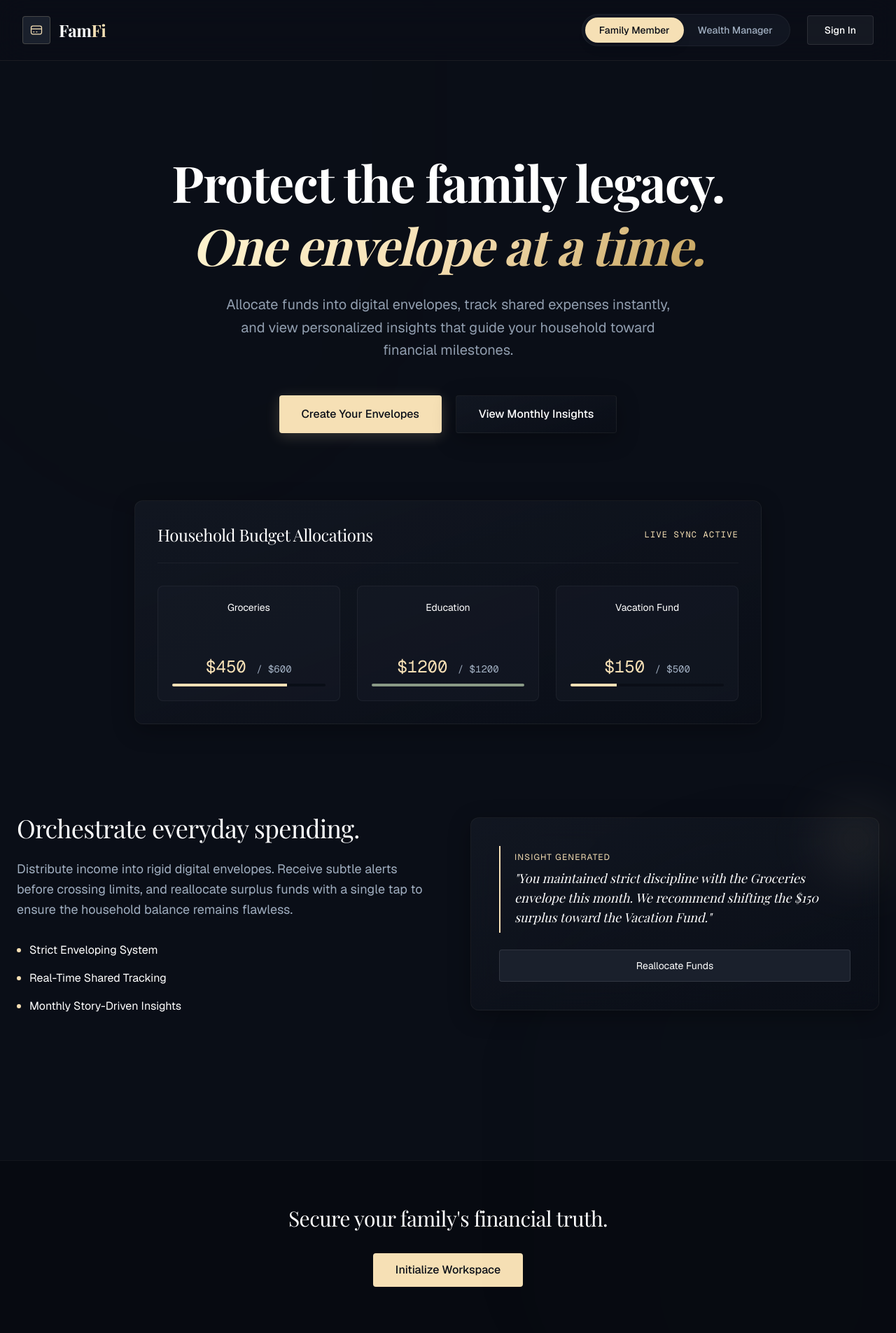
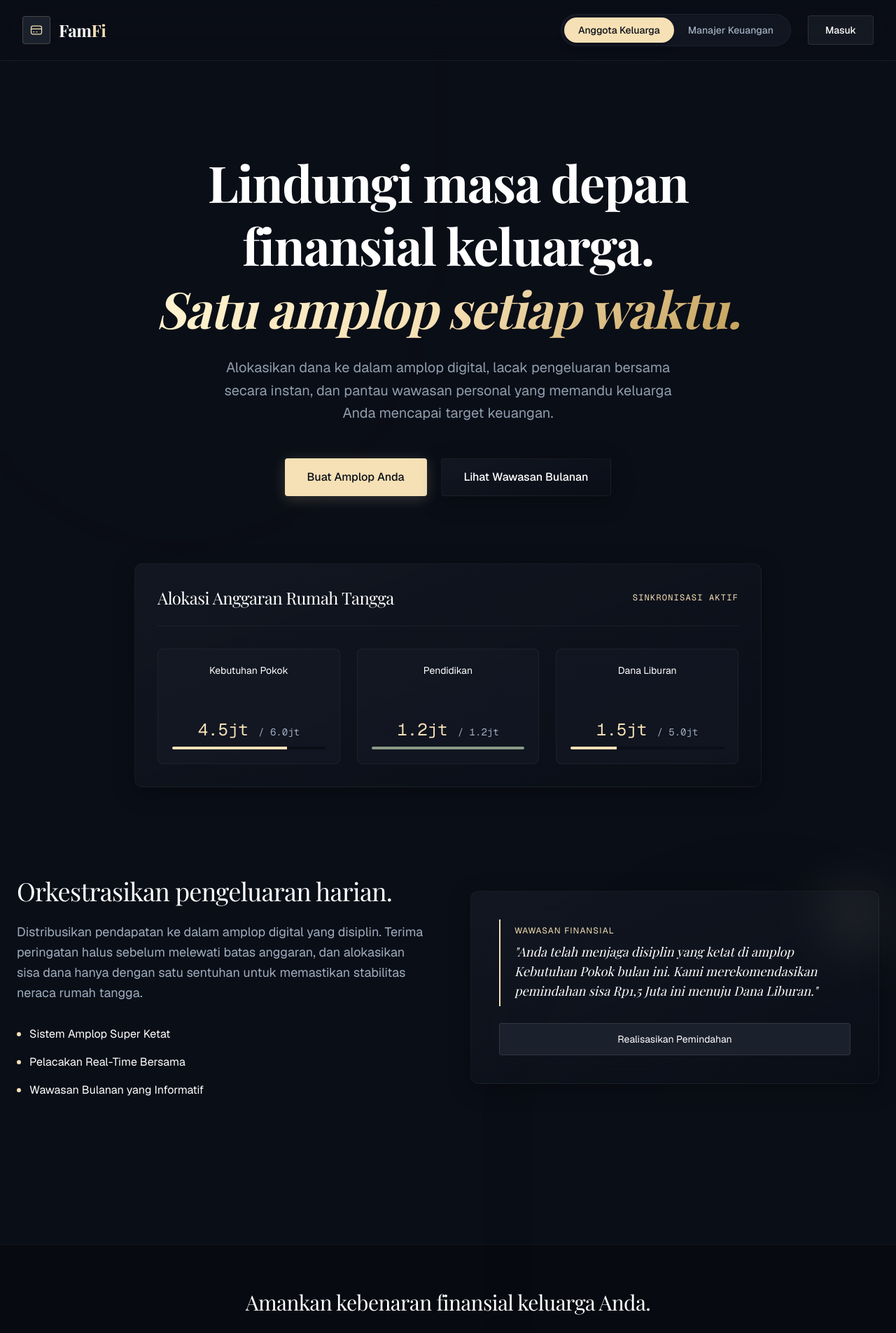
Before and after one commit to Rkmlr/Project-Vibe-Coding, a Next.js app in the folder frontend-next/: page / in a window 1280 px wide. Shown: the top 1905 px of the page at 70% size. Built offline with nearby package versions, Linux system fonts and the light colour scheme; a web font is replaced by a local one.

Commit message:
feat: Translate landing page to Indonesian

```diff
--- a/frontend-next/src/app/layout.js
+++ b/frontend-next/src/app/layout.js
@@ -17,14 +17,14 @@ const playfair = Playfair_Display({
 });
 
 export const metadata = {
-  title: "Create Next App",
-  description: "Generated by create next app",
+  title: "FamFi - Pelacak Keuangan Keluarga",
+  description: "Aplikasi modern untuk mengelola arus kas keluarga dengan aman dan efisien.",
 };
 
 export default function RootLayout({ children }) {
   return (
     <html
-      lang="en"
+      lang="id"
       className={`${geistSans.variable} ${geistMono.variable} ${playfair.variable} h-full antialiased`}
     >
       <body className="min-h-full flex flex-col">{children}</body>
--- a/frontend-next/src/app/page.js
+++ b/frontend-next/src/app/page.js
@@ -31,17 +31,17 @@ export default function Home() {
                 onClick={() => setView("user")}
                 className={`px-5 py-2 rounded-full text-sm font-medium transition-all duration-300 ${view === "user" ? "bg-brand-gold text-brand-midnight shadow-lg" : "text-brand-muted hover:text-white"}`}
               >
-                Family Member
+                Anggota Keluarga
               </button>
               <button
                 onClick={() => setView("admin")}
                 className={`px-5 py-2 rounded-full text-sm font-medium transition-all duration-300 ${view === "admin" ? "bg-brand-gold text-brand-midnight shadow-lg" : "text-brand-muted hover:text-white"}`}
               >
-                Wealth Manager
+                Manajer Keuangan
               </button>
             </div>
             <button className="bg-white/5 hover:bg-white/10 text-white border border-white/10 px-6 py-2.5 rounded text-sm font-medium transition-colors">
-              Sign In
+              Masuk
             </button>
           </div>
         </div>
@@ -52,23 +52,23 @@ export default function Home() {
         <section className="flex flex-col items-center text-center mt-8 animate-fade-in-up">
           <h1 className="font-display text-5xl md:text-7xl font-bold tracking-tight mb-6 text-white max-w-4xl leading-tight">
             {view === "user" ? (
-              <>Protect the family legacy. <br/><span className="text-gold-gradient italic">One envelope at a time.</span></>
+              <>Lindungi masa depan finansial keluarga. <br/><span className="text-gold-gradient italic">Satu amplop setiap waktu.</span></>
             ) : (
-              <>Command the ledger. <br/><span className="text-gold-gradient italic">Absolute financial truth.</span></>
+              <>Kendali penuh atas arus kas. <br/><span className="text-gold-gradient italic">Akurasi finansial mutlak.</span></>
             )}
           </h1>
           <p className="text-lg md:text-xl max-w-2xl mb-12 leading-relaxed opacity-90">
             {view === "user"
-              ? "Allocate funds into digital envelopes, track shared expenses instantly, and view personalized insights that guide your household toward financial milestones."
-              : "Orchestrate your family's cash flow with atomic precision. Connect physical IoT trackers, manage participant roles, and maintain an immutable audit trail."}
+              ? "Alokasikan dana ke dalam amplop digital, lacak pengeluaran bersama secara instan, dan pantau wawasan personal yang memandu keluarga Anda mencapai target keuangan."
+              : "Orkestrasikan arus kas keluarga dengan presisi tinggi. Hubungkan dengan webhook perangkat IoT fisik, kelola akses setiap anggota, dan jaga keamanan log aktivitas yang tidak bisa dimanipulasi."}
           </p>
 
           <div className="flex flex-col sm:flex-row gap-5 mb-24">
             <button className="bg-brand-gold hover:bg-brand-gold-muted text-brand-midnight px-8 py-3.5 rounded font-medium transition-all transform hover:-translate-y-1 shadow-[0_4px_20px_rgba(246,224,181,0.2)]">
-              {view === "user" ? "Create Your Envelopes" : "Configure Family Access"}
+              {view === "user" ? "Buat Amplop Anda" : "Konfigurasi Akses Keluarga"}
             </button>
             <button className="glass-card px-8 py-3.5 rounded font-medium text-white hover:bg-white/5 transition-colors">
-              {view === "user" ? "View Monthly Insights" : "Review Security Logs"}
+              {view === "user" ? "Lihat Wawasan Bulanan" : "Tinjau Log Keamanan"}
             </button>
           </div>
 
@@ -76,23 +76,23 @@ export default function Home() {
           <div className="w-full max-w-4xl h-80 glass-card rounded-xl p-8 relative flex flex-col justify-between overflow-hidden group">
             <div className="flex justify-between items-center border-b border-white/5 pb-6">
               <h3 className="font-display text-2xl text-white">
-                {view === "user" ? "Household Budget Allocations" : "Atomic Ledger Transactions"}
+                {view === "user" ? "Alokasi Anggaran Rumah Tangga" : "Transaksi Ledger Atomik"}
               </h3>
-              <span className="font-mono text-xs text-brand-gold uppercase tracking-widest">Live Sync Active</span>
+              <span className="font-mono text-xs text-brand-gold uppercase tracking-widest">Sinkronisasi Aktif</span>
             </div>
 
             <div className="flex-1 mt-8 grid grid-cols-1 md:grid-cols-3 gap-6">
               {view === "user" ? (
                 <>
                   {[
-                    { label: "Groceries", spent: 450, total: 600 },
-                    { label: "Education", spent: 1200, total: 1200 },
-                    { label: "Vacation Fund", spent: 150, total: 500 }
+                    { label: "Kebutuhan Pokok", spent: 4500000, total: 6000000 },
+                    { label: "Pendidikan", spent: 1200000, total: 1200000 },
+                    { label: "Dana Liburan", spent: 1500000, total: 5000000 }
                   ].map((env, i) => (
                     <div key={i} className="bg-brand-slate/40 border border-white/5 rounded-lg p-5 flex flex-col justify-between transition-colors hover:border-brand-gold/30">
                       <div className="text-sm text-white mb-4">{env.label}</div>
                       <div>
-                        <div className="font-mono text-2xl text-brand-gold mb-2">${env.spent} <span className="text-sm text-brand-muted">/ ${env.total}</span></div>
+                        <div className="font-mono text-xl md:text-2xl text-brand-gold mb-2">{(env.spent / 1000000).toFixed(1)}jt <span className="text-sm text-brand-muted">/ {(env.total / 1000000).toFixed(1)}jt</span></div>
                         <div className="h-1 w-full bg-brand-midnight rounded overflow-hidden">
                           <div className={`h-full ${env.spent === env.total ? 'bg-brand-sage' : 'bg-brand-gold'}`} style={{ width: `${(env.spent/env.total)*100}%` }}></div>
                         </div>
@@ -130,19 +130,19 @@ export default function Home() {
           <div className="grid md:grid-cols-2 gap-16 items-center">
             <div>
               <h2 className="font-display text-4xl text-white mb-6">
-                {view === "user" ? "Orchestrate everyday spending." : "Infrastructure that assumes nothing."}
+                {view === "user" ? "Orkestrasikan pengeluaran harian." : "Infrastruktur tanpa kompromi."}
               </h2>
               <p className="text-lg leading-relaxed mb-8">
                 {view === "user"
-                  ? "Distribute income into rigid digital envelopes. Receive subtle alerts before crossing limits, and reallocate surplus funds with a single tap to ensure the household balance remains flawless."
-                  : "Built on ElysiaJS and Bun, the system enforces pessimistic locking to eradicate race conditions. Connect ESP8266 webhook buttons to log routine expenses instantly without opening a browser."}
+                  ? "Distribusikan pendapatan ke dalam amplop digital yang disiplin. Terima peringatan halus sebelum melewati batas anggaran, dan alokasikan sisa dana hanya dengan satu sentuhan untuk memastikan stabilitas neraca rumah tangga."
+                  : "Dibangun menggunakan ElysiaJS dan Bun, sistem ini menerapkan penguncian pesimis untuk memberantas kondisi balapan (race condition). Hubungkan ke tombol webhook ESP8266 untuk mencatat pengeluaran rutin secara instan tanpa perlu membuka browser."}
               </p>
 
               <ul className="space-y-4">
                 {[
-                  view === "user" ? "Strict Enveloping System" : "Pessimistic Database Locking",
-                  view === "user" ? "Real-Time Shared Tracking" : "Hardware IoT Webhook Integrations",
-                  view === "user" ? "Monthly Story-Driven Insights" : "Immutable Activity Audit Trails"
+                  view === "user" ? "Sistem Amplop Super Ketat" : "Penguncian Database Tingkat Lanjut",
+                  view === "user" ? "Pelacakan Real-Time Bersama" : "Integrasi Perangkat Keras IoT Webhook",
+                  view === "user" ? "Wawasan Bulanan yang Informatif" : "Jejak Audit Aktivitas yang Kekal"
                 ].map((feature, idx) => (
                   <li key={idx} className="flex items-center gap-3">
                     <div className="w-1.5 h-1.5 rounded-full bg-brand-gold"></div>
@@ -157,21 +157,21 @@ export default function Home() {
               {view === "user" ? (
                 <div className="space-y-6">
                   <div className="border-l-2 border-brand-gold pl-5 py-2">
-                    <div className="text-xs text-brand-gold uppercase tracking-widest mb-2">Insight Generated</div>
-                    <p className="text-white font-serif text-lg italic">"You maintained strict discipline with the Groceries envelope this month. We recommend shifting the $150 surplus toward the Vacation Fund."</p>
+                    <div className="text-xs text-brand-gold uppercase tracking-widest mb-2">Wawasan Finansial</div>
+                    <p className="text-white font-serif text-lg italic">"Anda telah menjaga disiplin yang ketat di amplop Kebutuhan Pokok bulan ini. Kami merekomendasikan pemindahan sisa Rp1,5 Juta ini menuju Dana Liburan."</p>
                   </div>
                   <button className="w-full bg-brand-slate hover:bg-brand-slate/80 text-white border border-white/10 py-3 rounded text-sm transition-colors">
-                    Reallocate Funds
+                    Realisasikan Pemindahan
                   </button>
                 </div>
               ) : (
                 <div className="space-y-6">
                   <div className="border-l-2 border-brand-sage pl-5 py-2">
-                    <div className="text-xs text-brand-sage uppercase tracking-widest mb-2">Audit Log Entry</div>
-                    <p className="text-white font-mono text-sm">Action: SOFT_DELETE<br/>Target: envelopes_table (ID: ENV_90X)<br/>Triggered By: Admin_User</p>
+                    <div className="text-xs text-brand-sage uppercase tracking-widest mb-2">Entri Log Audit</div>
+                    <p className="text-white font-mono text-sm">Aksi: SOFT_DELETE<br/>Target: envelopes_table (ID: ENV_90X)<br/>Aktor: Admin_Keluarga</p>
                   </div>
                   <button className="w-full bg-brand-slate hover:bg-brand-slate/80 text-white border border-white/10 py-3 rounded text-sm transition-colors">
-                    Inspect Full Trail
+                    Inspeksi Seluruh Jejak
                   </button>
                 </div>
               )}
@@ -183,17 +183,17 @@ export default function Home() {
       {/* Footer */}
       <footer className="border-t border-white/5 bg-[#070A11] pt-16 pb-12 mt-20">
         <div className="max-w-7xl mx-auto px-6 text-center">
-          <h2 className="font-display text-3xl text-white mb-8">Secure your family's financial truth.</h2>
+          <h2 className="font-display text-3xl text-white mb-8">Amankan kebenaran finansial keluarga Anda.</h2>
           <button className="bg-brand-gold text-brand-midnight px-8 py-3 rounded font-medium transition-transform hover:-translate-y-1">
-            Initialize Workspace
+            Inisialisasi Ruang Kerja
           </button>
 
           <div className="mt-16 text-sm flex flex-col md:flex-row justify-between items-center opacity-60">
-            <div>&copy; 2026 FamFi Architecture.</div>
+            <div>&copy; 2026 Arsitektur FamFi.</div>
             <div className="mt-4 md:mt-0 space-x-6">
-              <a href="#" className="hover:text-white">Security</a>
-              <a href="#" className="hover:text-white">API Reference</a>
-              <a href="#" className="hover:text-white">Manifest</a>
+              <a href="#" className="hover:text-white">Keamanan</a>
+              <a href="#" className="hover:text-white">Referensi API</a>
+              <a href="#" className="hover:text-white">Dokumen Visi</a>
             </div>
           </div>
         </div>
```
